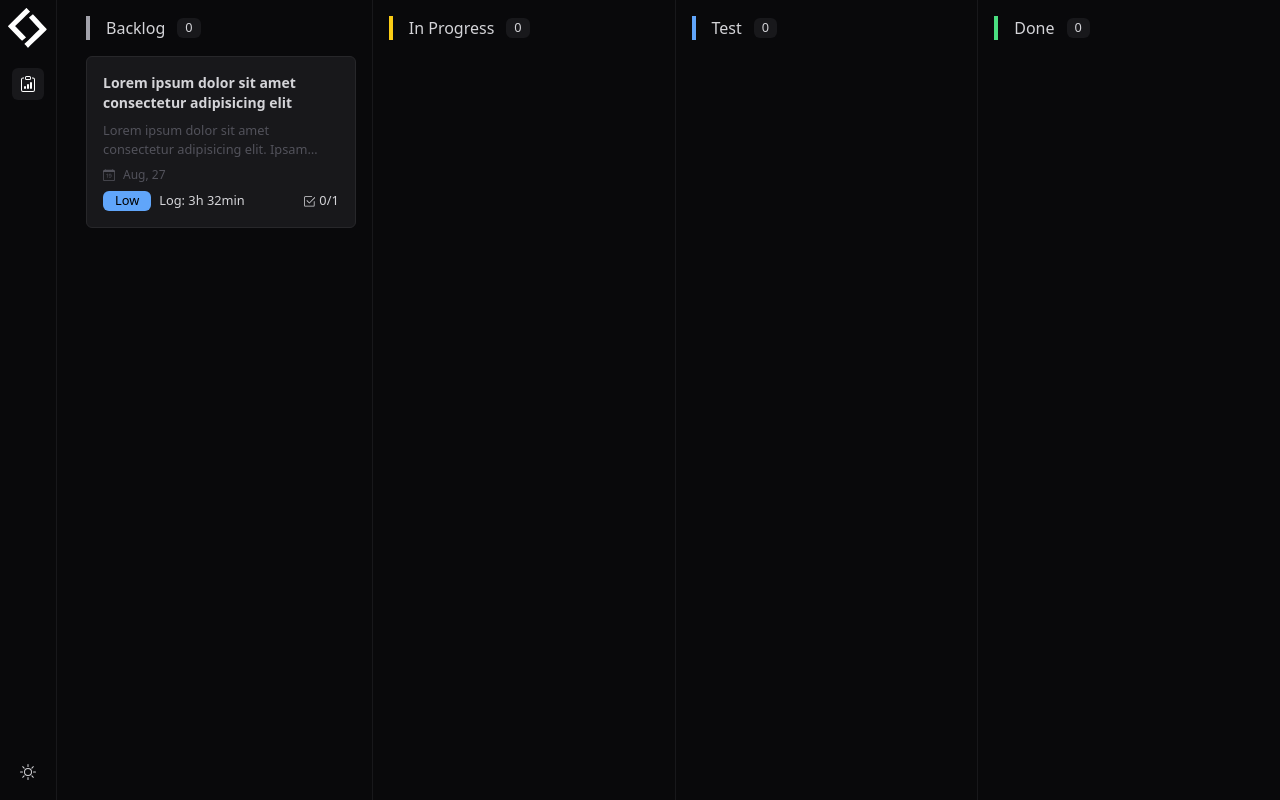
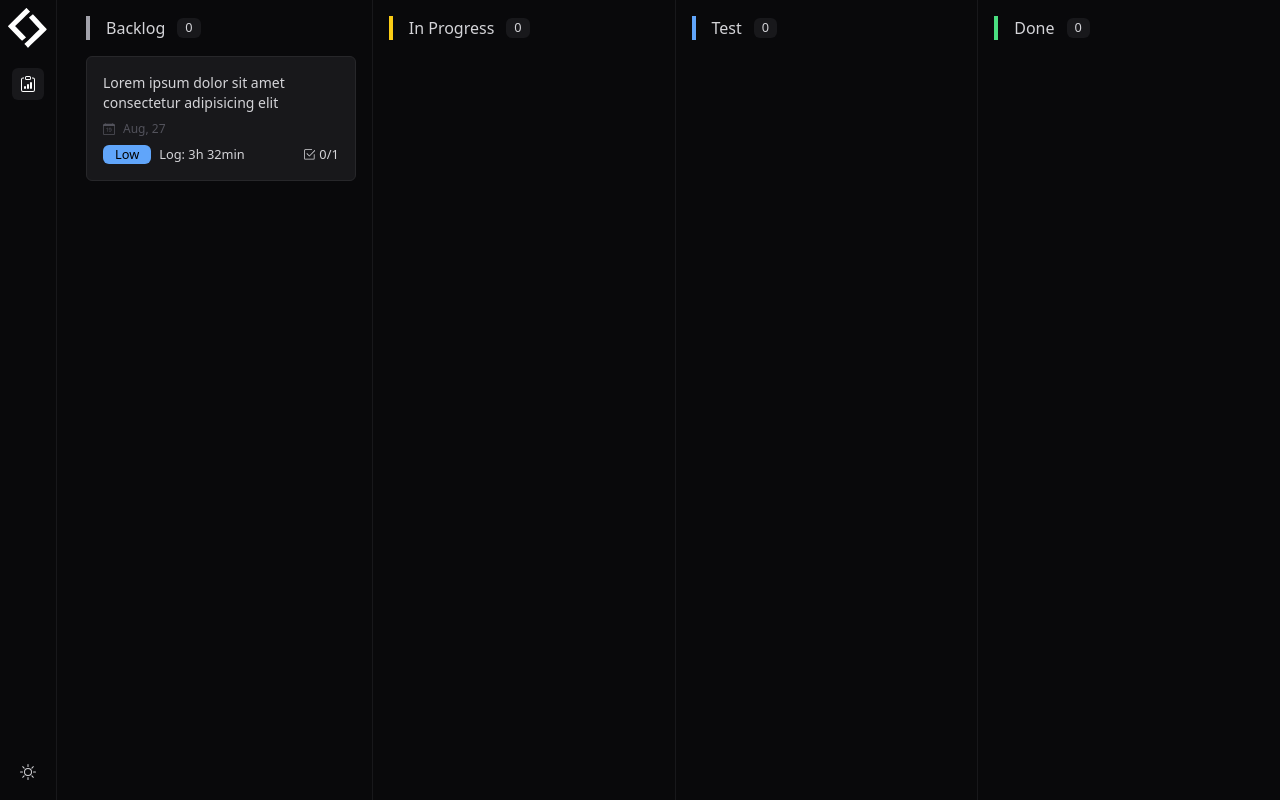
Before and after one commit to jsstoni/task-manager, a Next.js app: page / in a window 1280 px wide. Built offline with nearby package versions, Linux system fonts and the light colour scheme; no server answers.

Commit message:
remove description

```diff
--- a/src/components/board/stages-cards.tsx
+++ b/src/components/board/stages-cards.tsx
@@ -3,12 +3,9 @@ import { BsCalendarDate, BsCheck2Square } from "react-icons/bs";
 export function StagesCards() {
   return (
     <article className="dark:bg-zinc-900 p-4 rounded-md flex flex-col gap-2 border dark:border-zinc-800 hover:dark:border-slate-800">
-      <strong className="text-sm">
+      <p className="text-sm text-balance">
         Lorem ipsum dolor sit amet consectetur adipisicing elit
-      </strong>
-      <small className="dark:text-zinc-600 line-clamp-2">
-        Lorem ipsum dolor sit amet consectetur adipisicing elit. Ipsam deleniti
-      </small>
+      </p>
 
       <div className="flex items-center gap-2">
         <div className="flex items-center gap-2 text-xs text-zinc-600">
```
